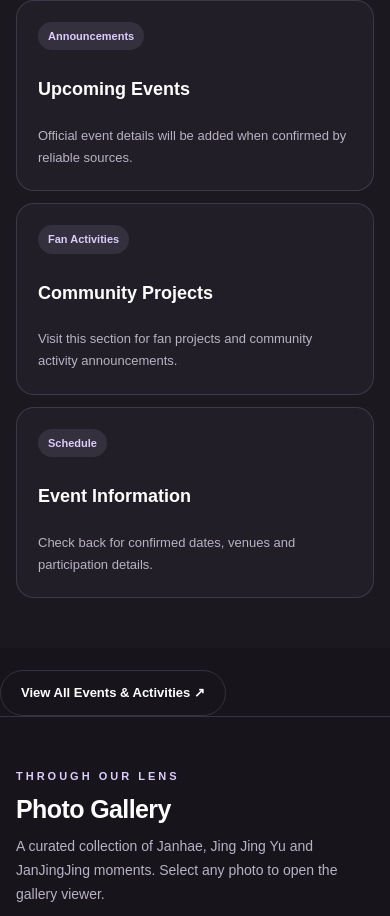
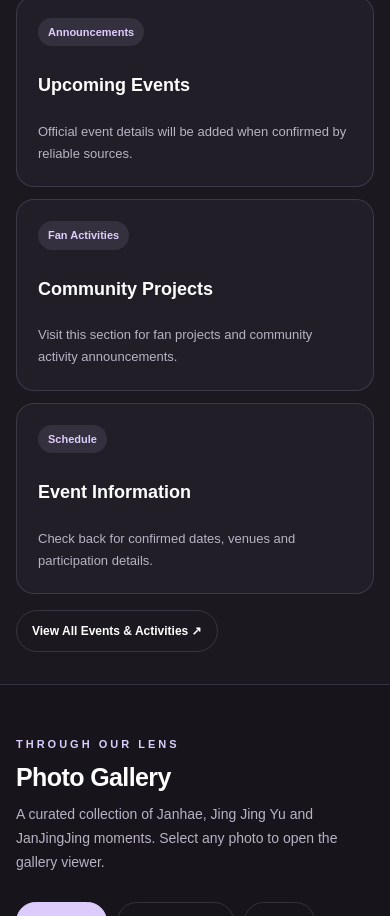
Before and after one commit to mtgaming478-del/janjingjing-myanmar-fanclub, a plain HTML site: page index.html in a window 390 px wide. Shown: the part 1855-2771 px from the top of the page. Drawn offline with Linux system fonts and the light colour scheme; no server answers.

Commit message:
Optimize events CTA spacing on desktop and mobile

```diff
--- a/index.html
+++ b/index.html
@@ -304,7 +304,9 @@
 .event-card{cursor:pointer;transition:border-color .2s ease,transform .2s ease}
 .event-card:hover,.event-card:focus-visible{border-color:var(--lavender);transform:translateY(-2px);outline:none}
 .event-short-info{color:var(--muted);font-size:13px}
-.events-actions{display:flex;margin-top:22px}
+.events-section{padding-bottom:44px!important}
+    .events-actions{display:flex;justify-content:flex-start;margin-top:20px}
+    .events-actions .button{min-height:44px;padding:10px 18px}
 .event-detail-overlay{position:fixed;inset:0;z-index:1100;display:flex;align-items:center;justify-content:center;padding:24px;background:rgba(8,7,11,.88);opacity:0;visibility:hidden;pointer-events:none;transition:opacity .2s ease,visibility .2s ease}
 .event-detail-overlay.is-open{opacity:1;visibility:visible;pointer-events:auto}
 .event-detail-panel{position:relative;width:min(720px,100%);max-height:84vh;overflow:auto;padding:clamp(24px,5vw,42px);border:1px solid var(--border);border-radius:22px;background:var(--surface)}
@@ -668,6 +670,23 @@
         padding: 50px 0;
       }
 
+      .events-section {
+        padding-top: 46px !important;
+        padding-bottom: 32px !important;
+      }
+
+      .events-actions {
+        margin-top: 16px;
+      }
+
+      .events-actions .button {
+        max-width: 100%;
+        min-height: 42px;
+        padding: 9px 15px;
+        font-size: 12px;
+        text-align: center;
+      }
+
       .section-heading {
         align-items: flex-start;
         flex-direction: column;
@@ -923,10 +942,12 @@
             </p>
           </article>
         </div>
+        <div class="events-actions">
+          <a class="button button-secondary" href="/events/">View All Events &amp; Activities ↗</a>
+        </div>
       </div>
     </section>
 
-    <div class="events-actions"><a class="button button-secondary" href="/events/">View All Events &amp; Activities ↗</a></div>
     <div class="event-detail-overlay" id="event-detail-overlay" aria-hidden="true">
       <section class="event-detail-panel" role="dialog" aria-modal="true" aria-labelledby="event-detail-title">
         <button class="event-detail-close" id="event-detail-close" type="button" aria-label="Close event details">&times;</button>
```
